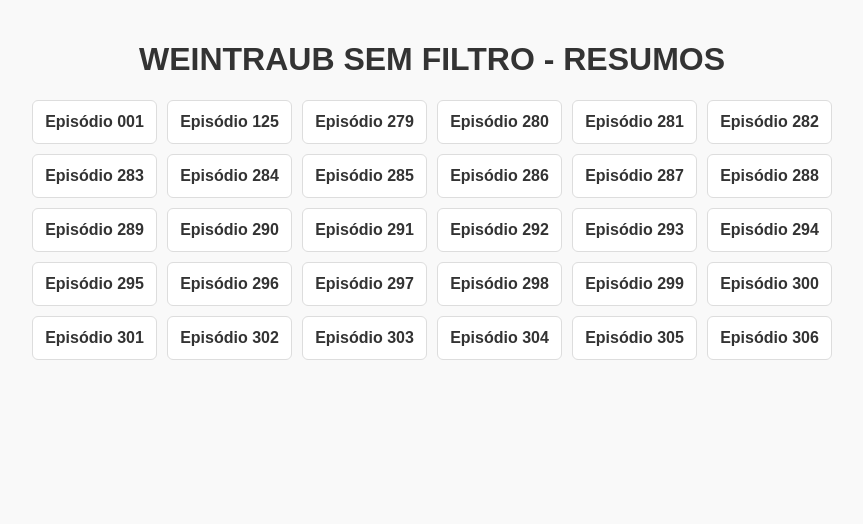
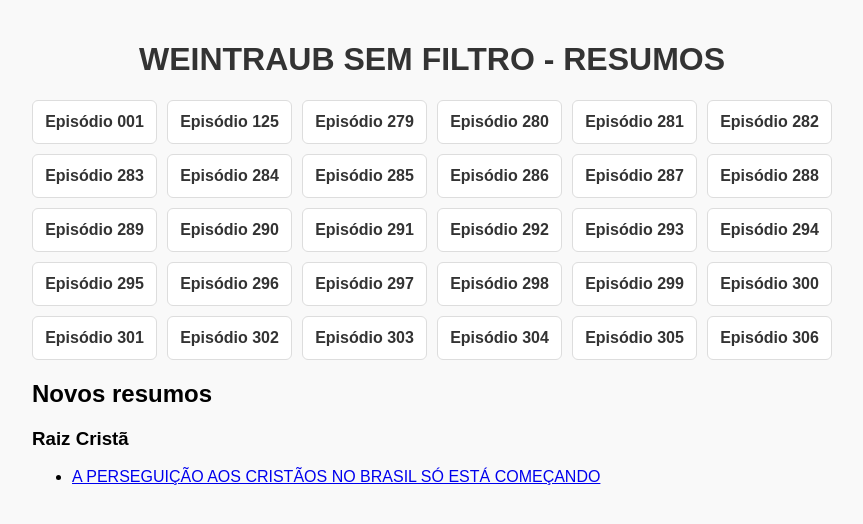
Before and after one commit to faroldaliberdade/wsf_resumos, a plain HTML site: page index.html in a window 1280 px wide. Shown: the whole page, without its empty margins (208-1071 px from the left). Drawn offline with Linux system fonts and the light colour scheme; no server answers.

Commit message:
Inclui resumo -9CN9k8XbHw no índice

```diff
--- a/index.html
+++ b/index.html
@@ -40,5 +40,12 @@
         }
     </script>
 
+    <nav id="resumos-novos" aria-label="Novos resumos">
+        <h2>Novos resumos</h2>
+        <h3>Raiz Cristã</h3>
+        <ul>
+        <li><a href="rc/2026-11-04--9CN9k8XbHw.html">A PERSEGUIÇÃO AOS CRISTÃOS NO BRASIL SÓ ESTÁ COMEÇANDO</a></li>
+        </ul>
+    </nav>
 </body>
 </html>
```
